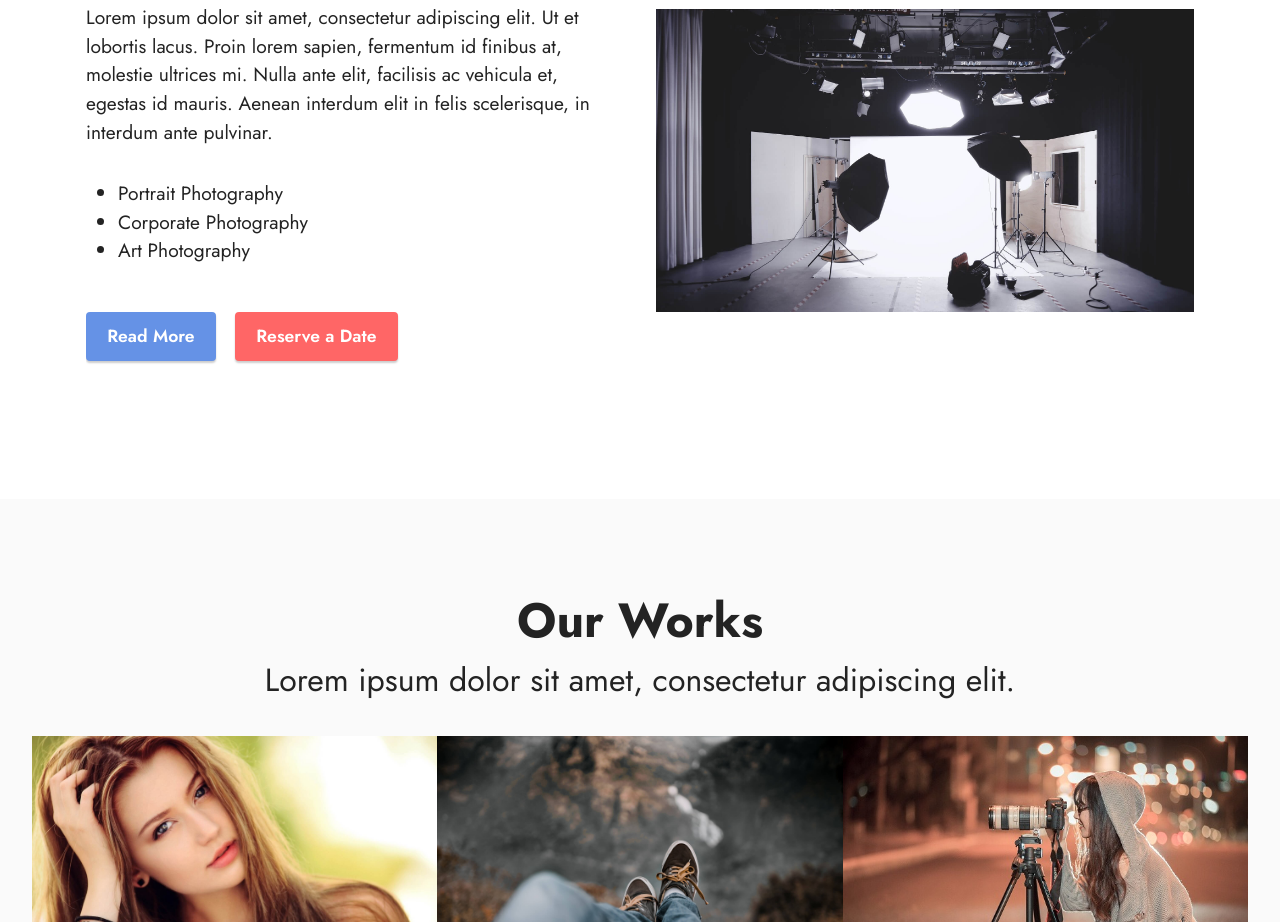
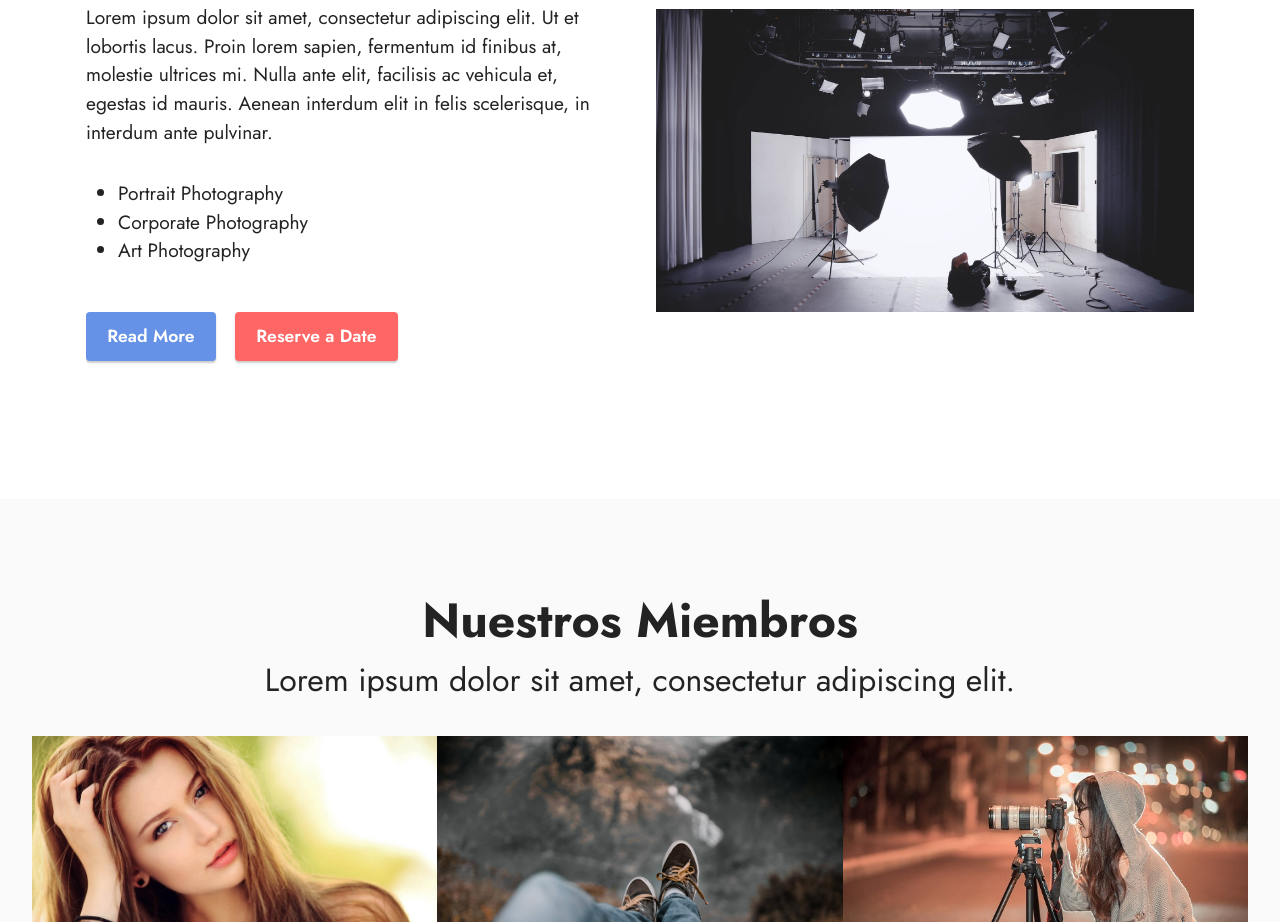
Before and after one commit to Marusero-ju/HerramientasJurado, a plain HTML site: page page4.html in a window 1280 px wide. Shown: the part 178-1100 px from the top of the page. Drawn offline with Linux system fonts and the light colour scheme; files whose address does not match are found by name.

Commit message:
cambiosprueba

```diff
--- a/page4.html
+++ b/page4.html
@@ -104,7 +104,7 @@
 
     <div class="container-fluid">
         <div class="mbr-section-head">
-            <h3 class="mbr-section-title mbr-fonts-style align-center m-0 display-2"><strong>Our Works</strong></h3>
+            <h3 class="mbr-section-title mbr-fonts-style align-center m-0 display-2"><strong>Nuestros Miembros</strong></h3>
             <h4 class="mbr-section-subtitle mbr-fonts-style align-center mb-0 mt-2 display-5">Lorem ipsum dolor sit amet, consectetur adipiscing elit.</h4>
         </div>
         <div class="row mbr-gallery mt-4">
```
Also changed, not shown: page6.html (+0 -1 lines), page7.html (+0 -1 lines).
